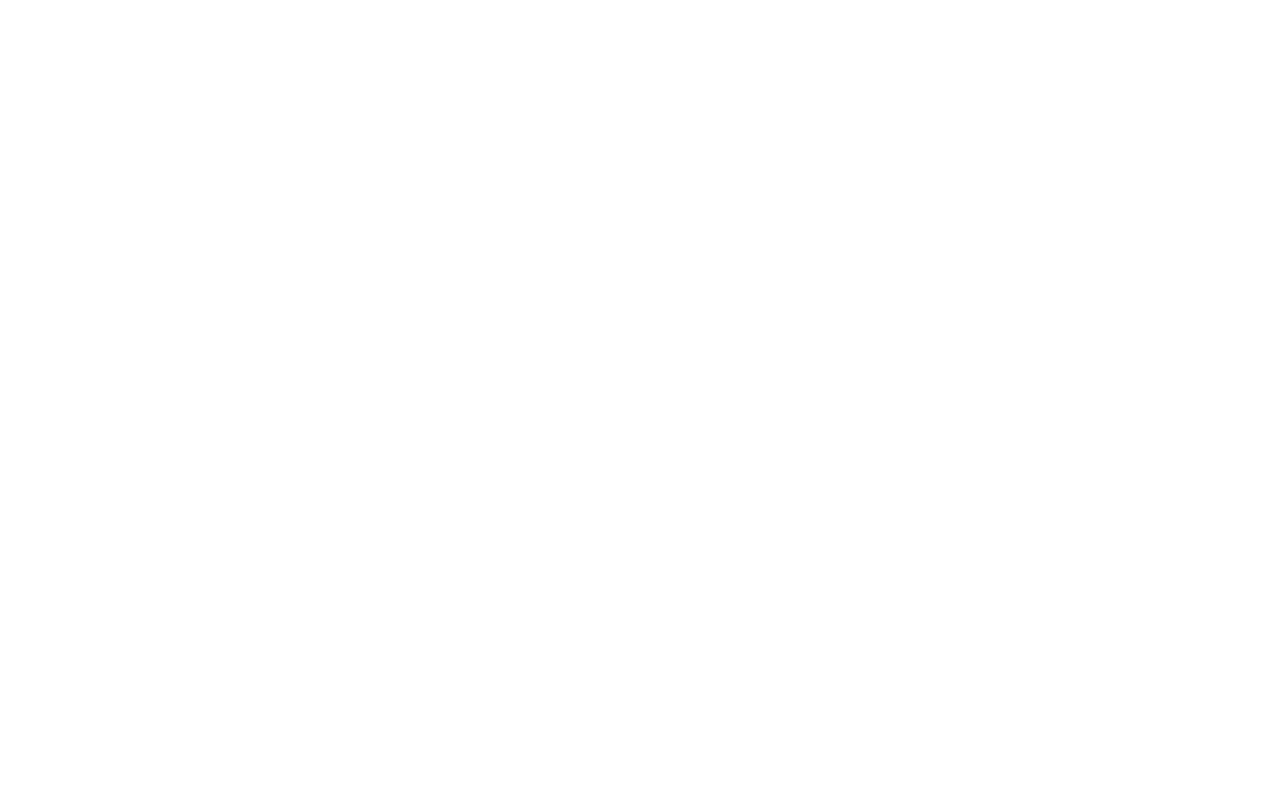
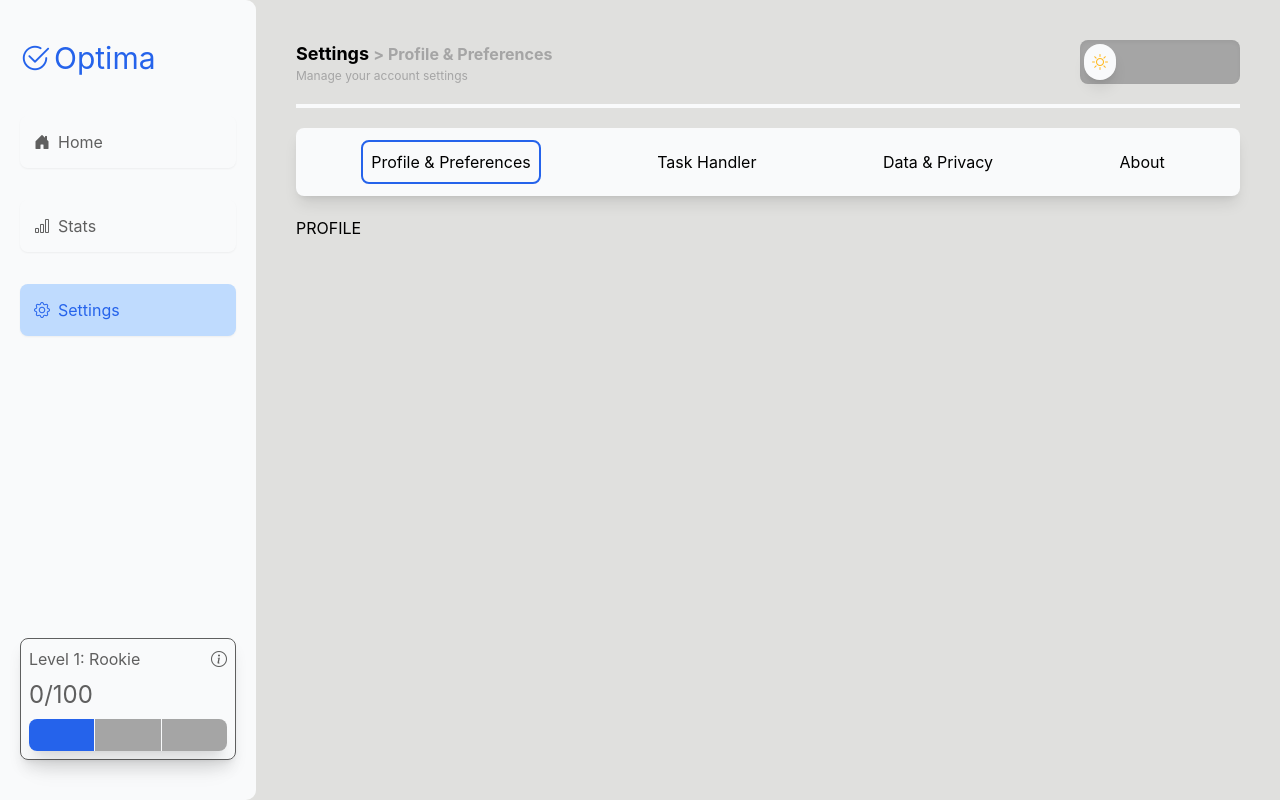
Before and after one commit to theinternetfae/Construction-site, a React (Vite) app: page /test/settings/profile in a window 1280 px wide. Before the commit this address had no page. Built offline with nearby package versions, Linux system fonts and the light colour scheme.

Commit message:
Settings routing

```diff
--- a/src/App.jsx
+++ b/src/App.jsx
@@ -8,6 +8,8 @@ import Stats from './pages/Stats.jsx';
 import Settings from './pages/Settings.jsx';
 import { TaskContext, UserContext } from './js files/contexts.js';
 import { getTaskList } from './js files/Storage.js';
+import Profile from './settings pages/Profile.jsx';
+import Handler from './settings pages/Handler.jsx';
 
 
 function App() {
@@ -42,7 +44,20 @@ function App() {
 
             <Route path="home" element={<Home/>}></Route>
             <Route path="stats" element={<Stats/>}></Route>
-            <Route path="settings" element={<Settings/>}></Route>
+
+            <Route path="settings" element={<Settings/>}>
+
+              <Route index element={<Navigate to="profile" replace />}></Route>
+
+              <Route path="profile" element={<Profile/>}></Route>
+              <Route path="handler" element={<Handler/>}></Route>
+
+
+              {/*
+              <Route path="data"></Route>
+              <Route path="about"></Route> */}
+
+            </Route>
 
           </Route>
 
--- a/src/SideMenu.jsx
+++ b/src/SideMenu.jsx
@@ -19,25 +19,39 @@ function SideMenu() {
 
     }, [quirkInfoShow])
 
+
+    const [loName, setLoName] = useState('');
+    const [loNameSett, setLoNameSett] = useState(false);
+
+    useEffect(() => {
+        let name = location.pathname;
+
+        if (name !== '/test/stats' && name !== '/test/home') {
+            name = '/test/settings';
+        }
+
+        setLoName(name);
+    }, [location])
+
     return (
         <nav>
             <div className="sm-nav">
 
                 <section className="nav-sect-sm">
 
-                    <Link to={"home"} className={`navigation ${location.pathname === '/test/home' ? 'bg-[#BFDBFE] text-[var(--accent)] flex' : ""}`}>
+                    <Link to={"home"} className={`navigation ${loName === '/test/home' ? 'bg-[#BFDBFE] text-[var(--accent)] flex' : ""}`}>
                         <i className="bi bi-house-door-fill"></i>
-                        <p className={`${location.pathname === '/test/home' ? 'block' : ""}`}>Home</p>
+                        <p className={`${loName === '/test/home' ? 'block' : ""}`}>Home</p>
                     </Link>
 
-                    <Link to={"stats"} className={`navigation ${location.pathname === '/test/stats' ? 'bg-[#BFDBFE] text-[var(--accent)] flex' : ""}`}>
+                    <Link to={"stats"} className={`navigation ${loName === '/test/stats' ? 'bg-[#BFDBFE] text-[var(--accent)] flex' : ""}`}>
                         <i className="bi bi-bar-chart"></i>
-                        <p className={`${location.pathname === '/test/stats' ? 'block' : ""}`}>Stats</p>
+                        <p className={`${loName === '/test/stats' ? 'block' : ""}`}>Stats</p>
                     </Link>
 
-                    <Link to={"settings"} className={`navigation ${location.pathname === '/test/settings' ? 'bg-[#BFDBFE] text-[var(--accent)] flex' : ""}`}>
+                    <Link to={"settings"} className={`navigation ${loName === '/test/settings' ? 'bg-[#BFDBFE] text-[var(--accent)] flex' : ""}`}>
                         <i className="bi bi-gear"></i>
-                        <p className={`${location.pathname === '/test/settings' ? 'block' : ""}`}>Settings</p>
+                        <p className={`${loName === '/test/settings' ? 'block' : ""}`}>Settings</p>
                     </Link>
 
                 </section>
@@ -64,17 +78,17 @@ function SideMenu() {
 
                 <section className="nav-sect">
 
-                    <Link to={"home"} className={`navigation ${location.pathname === '/test/home' ? 'bg-[#BFDBFE] text-[var(--accent)]' : ""}`}>
+                    <Link to={"home"} className={`navigation ${loName === '/test/home' ? 'bg-[#BFDBFE] text-[var(--accent)]' : ""}`}>
                         <i className="bi bi-house-door-fill"></i>
                         <p>Home</p>
                     </Link>
 
-                    <Link to={"stats"} className={`navigation ${location.pathname === '/test/stats' ? 'bg-[#BFDBFE] text-[var(--accent)]' : ""}`}>
+                    <Link to={"stats"} className={`navigation ${loName === '/test/stats' ? 'bg-[#BFDBFE] text-[var(--accent)]' : ""}`}>
                         <i className="bi bi-bar-chart"></i>
                         <p>Stats</p>
                     </Link>
 
-                    <Link to={"settings"} className={`navigation ${location.pathname === '/test/settings' ? 'bg-[#BFDBFE] text-[var(--accent)]' : ""}`}>
+                    <Link to={"settings"} className={`navigation ${loName === '/test/settings' ? 'bg-[#BFDBFE] text-[var(--accent)]' : ""}`}>
                         <i className="bi bi-gear"></i>
                         <p>Settings</p>
                     </Link>
--- a/src/index.css
+++ b/src/index.css
@@ -639,11 +639,10 @@ body {
         }
 
         .settings-navigations {
-          @apply flex justify-around items-center p-4 rounded-lg shadow-lg bg-[var(--mainbd-bg)];
+          @apply flex justify-around items-center p-3 rounded-lg shadow-lg bg-[var(--mainbd-bg)];
 
           .sett-nav {
-            @apply border border-2 border-transparent p-2 rounded-lg
-            first:border-[var(--accent)];
+            @apply border border-2 border-transparent p-2 rounded-lg transition duration-300 ease-in-out;
           }
         }
       }
--- a/src/pages/Settings.jsx
+++ b/src/pages/Settings.jsx
@@ -1,4 +1,10 @@
+import { Outlet } from "react-router-dom";
+import { Link, useLocation } from "react-router-dom";
+
 function Settings() {
+
+    const location = useLocation();
+
     return (
         <div className="settings">
 
@@ -11,7 +17,7 @@ function Settings() {
 
                 <div className="mode-toggle">
                     <div className="mode-toggle-switch">
-                        <i class="bi bi-sun"></i>
+                        <i className="bi bi-sun"></i>
                         {/* <i class="bi bi-moon"></i> */}
                     </div>
                 </div>
@@ -21,13 +27,22 @@ function Settings() {
             <div className="demacator"></div>
 
             <section className="settings-navigations">
-                <p className="sett-nav">Profile & Preferences</p>
-                <p className="sett-nav">Task Handler</p>
+
+                <Link to={"profile"} className={`sett-nav ${location.pathname === '/test/settings/profile' ? 'border-[var(--accent)]' : ""}`}>
+                    <p>Profile & Preferences</p>
+                </Link>
+
+                <Link to={"handler"} className={`sett-nav ${location.pathname === '/test/settings/handler' ? 'border-[var(--accent)]' : ""}`}>
+                    <p>Task Handler</p>
+                </Link>
+
                 <p className="sett-nav">Data & Privacy</p>
                 <p className="sett-nav">About</p>
             </section>
 
-            SETTINGS
+            <section className="settings-main">
+                <Outlet />
+            </section>
         </div>
     );
 }
--- /dev/null
+++ b/src/settings pages/Handler.jsx
@@ -0,0 +1,9 @@
+function Handler() {
+    return (
+        <div>
+            HANDLER
+        </div>
+    );
+}
+
+export default Handler;
--- /dev/null
+++ b/src/settings pages/Profile.jsx
@@ -0,0 +1,9 @@
+function Profile() {
+    return (
+        <div>
+            PROFILE
+        </div>
+    );
+}
+
+export default Profile;
```
